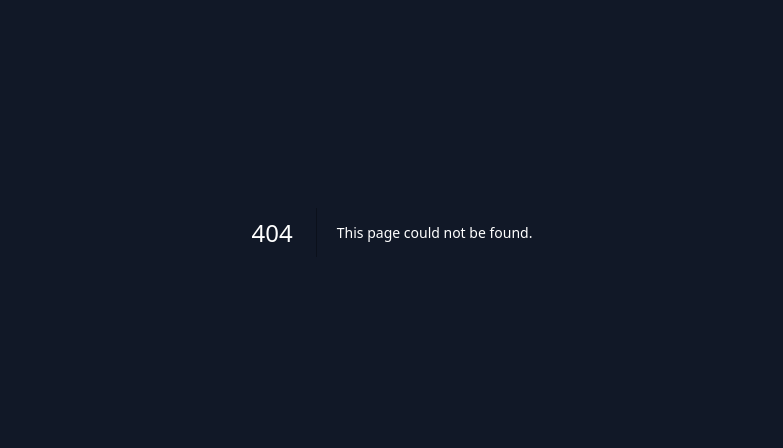
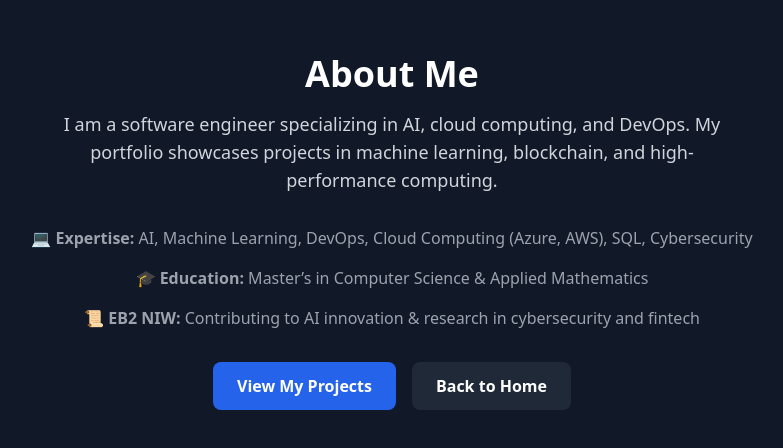
Before and after one commit to jeragilo/research-singularity, a Next.js app: page /about in a window 1280 px wide. Before the commit this address had no page. Shown: the part 168-616 px from the top of the page, without its empty margins (248-1031 px from the left). Built offline with nearby package versions, Linux system fonts and the light colour scheme.

Commit message:
Added About Me page

```diff
--- /dev/null
+++ b/src/app/about/page.tsx
@@ -0,0 +1,59 @@
+"use client";
+import { motion } from "framer-motion";
+import Link from "next/link";
+
+export default function AboutPage() {
+  return (
+    <main className="flex flex-col items-center justify-center min-h-screen text-center px-6">
+      <motion.h1
+        className="text-4xl font-bold text-white"
+        initial={{ opacity: 0, y: -50 }}
+        animate={{ opacity: 1, y: 0 }}
+        transition={{ duration: 0.8 }}
+      >
+        About Me
+      </motion.h1>
+
+      <motion.p
+        className="text-lg text-gray-300 mt-4 max-w-2xl"
+        initial={{ opacity: 0 }}
+        animate={{ opacity: 1 }}
+        transition={{ delay: 0.5 }}
+      >
+        I am a software engineer specializing in AI, cloud computing, and DevOps. My portfolio showcases
+        projects in machine learning, blockchain, and high-performance computing.
+      </motion.p>
+
+      <motion.div
+        className="mt-8 space-y-4 text-gray-400"
+        initial={{ opacity: 0 }}
+        animate={{ opacity: 1 }}
+        transition={{ delay: 0.8 }}
+      >
+        <p><strong>💻 Expertise:</strong> AI, Machine Learning, DevOps, Cloud Computing (Azure, AWS), SQL, Cybersecurity</p>
+        <p><strong>🎓 Education:</strong> Master’s in Computer Science & Applied Mathematics</p>
+        <p><strong>📜 EB2 NIW:</strong> Contributing to AI innovation & research in cybersecurity and fintech</p>
+      </motion.div>
+
+      <motion.div
+        className="mt-8 flex gap-4"
+        initial={{ opacity: 0 }}
+        animate={{ opacity: 1 }}
+        transition={{ delay: 1 }}
+      >
+        <Link
+          href="/projects"
+          className="bg-blue-600 px-6 py-3 rounded-lg text-white font-bold hover:bg-blue-700 transition"
+        >
+          View My Projects
+        </Link>
+        <Link
+          href="/"
+          className="bg-gray-800 px-6 py-3 rounded-lg text-white font-bold hover:bg-gray-700 transition"
+        >
+          Back to Home
+        </Link>
+      </motion.div>
+    </main>
+  );
+}
```
